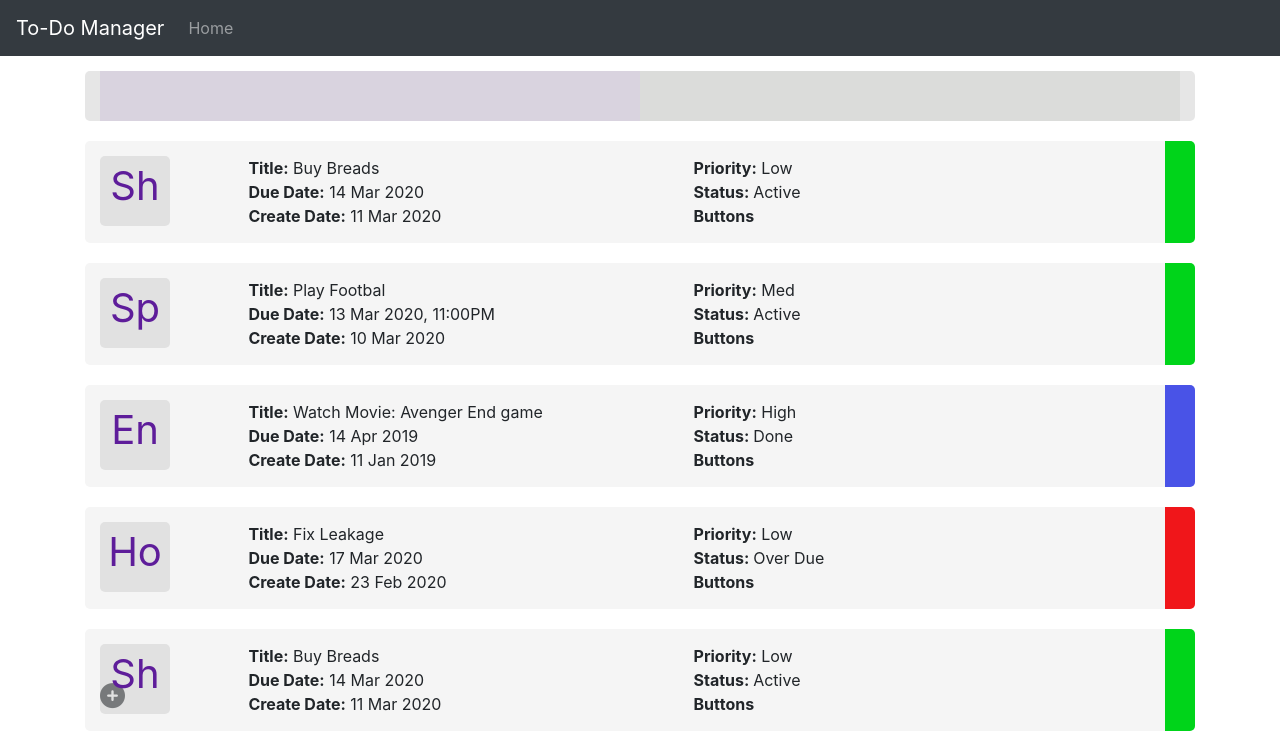
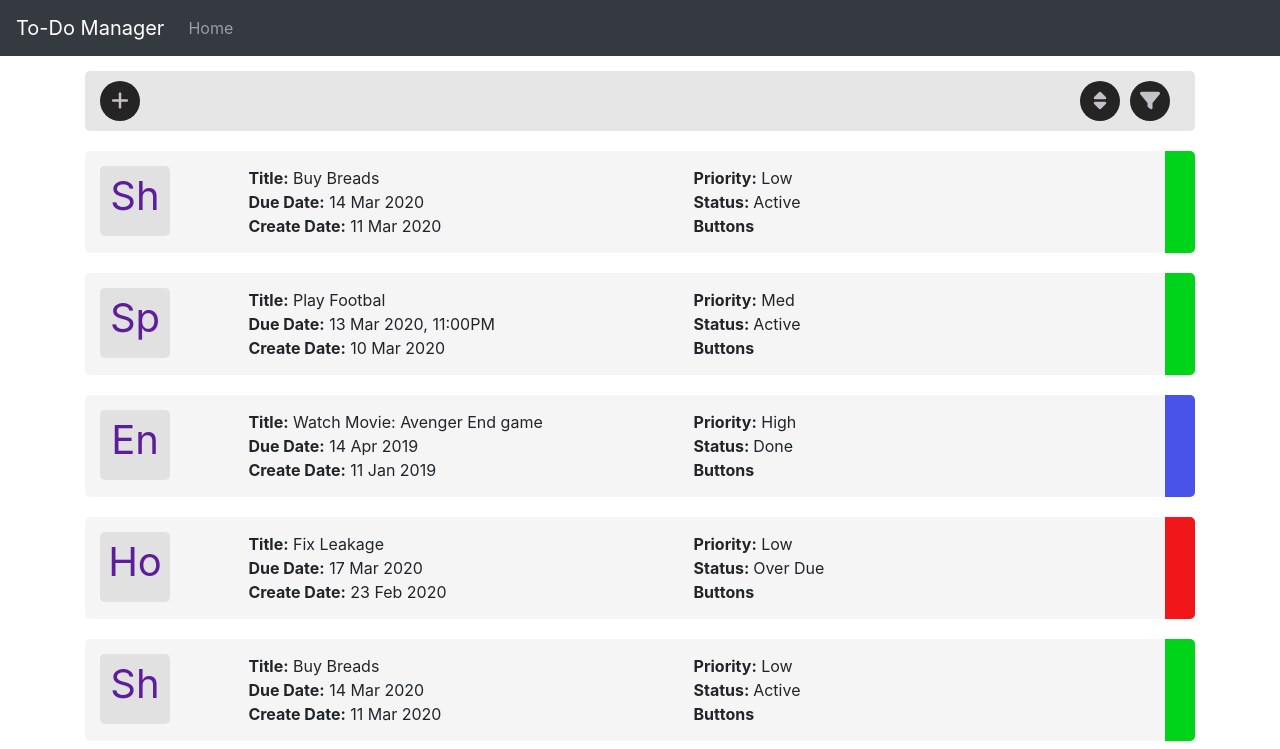
Before and after one commit to tarunk04/To-Do-List-React, a React (Create React App) app: page / in a window 1280 px wide. Shown: the top 749 px of the page. Built offline with nearby package versions, Linux system fonts and the light colour scheme.

Commit message:
Add new todo panel component style, no functions

```diff
--- a/src/components/ActionBar.js
+++ b/src/components/ActionBar.js
@@ -11,22 +11,26 @@ class ActionBar extends React.Component {
                 width: "100%",
                 background: "rgba(205,205,205,0.5)",
                 borderRadius: 5,
-                height : 50,
                 display: "flex"
             },
             Left: {
-                background: "rgba(94,29,154,0.09)",
                 width: "50%",
-                height: 50
+                display: "flex",
+                padding: "10px 0px"
             },
             Right: {
                 width: "50%",
-                height: 50,
-                background: "rgba(28,50,3,0.05)",
+                display: "flex",
+                justifyContent: "flex-end",
+                padding: "10px 0px"
             },
             IconStyle: {
-                fontSize: 25,
-                lineHeight: 50
+                minWidth: 40,
+                fontSize: 20,
+                lineHeight: "40px",
+                textAlign: "center",
+                borderRadius: 20,
+                marginRight: 10,
             }
         }
         return (
@@ -34,8 +38,12 @@ class ActionBar extends React.Component {
                 <Row style={Style.ActionBarRow}>
                     <Col xs={12} style={Style.ActionBarCol}>
                         <div style={Style.Left}>
-                            <div style={Style.IconStyle}><i className="fas fa-plus-circle"></i></div></div>
-                        <div style={Style.Right}></div>
+                            <div style={Style.IconStyle} className="action-bar-icon"><i className="fas fa-plus"></i></div>
+                        </div>
+                        <div style={Style.Right}>
+                            <div style={Style.IconStyle} className="action-bar-icon"><i className="fas fa-sort"></i></div>
+                            <div style={Style.IconStyle} className="action-bar-icon"><i className="fas fa-filter"></i></div>
+                        </div>
                     </Col>
                 </Row>
             </Container>
--- a/src/index.css
+++ b/src/index.css
@@ -22,3 +22,13 @@ code {
   font-size: 40px;
   color: rgb(94, 29, 154);
 }
+.action-bar-icon{
+  background: rgb(36,36,36);
+  color: rgba(250,245,255,0.75);
+  cursor: pointer;
+  transition:0.3s;
+}
+.action-bar-icon:hover{
+  color: rgb(36,36,36);
+  background: rgba(250,245,255,0.75);
+}
```
